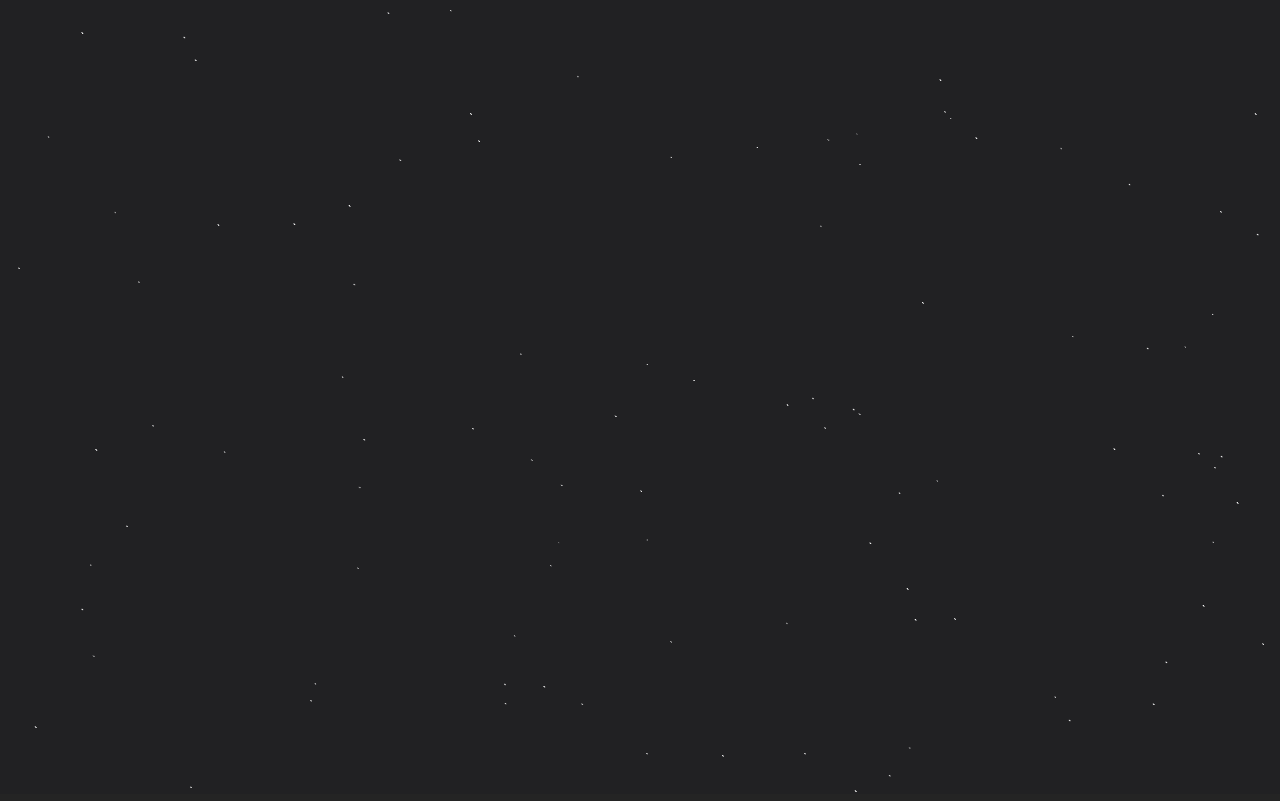
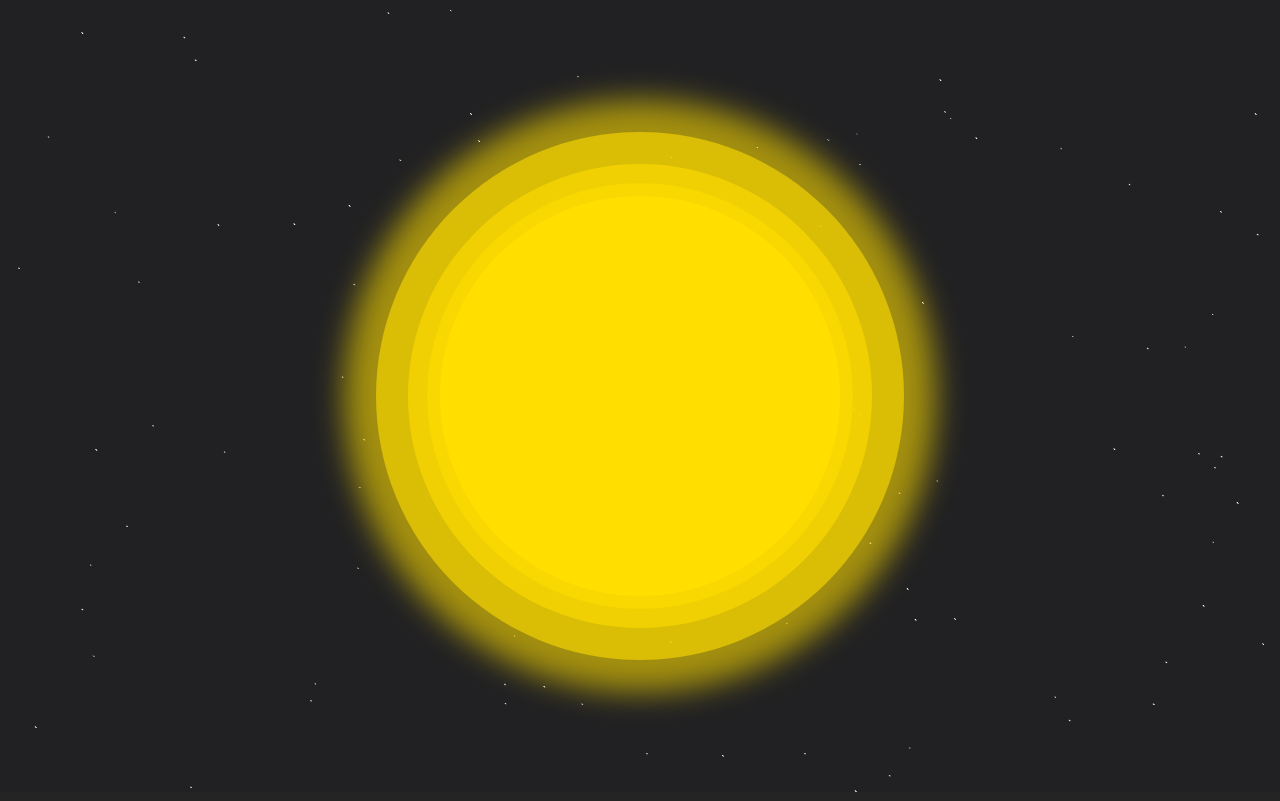
Before and after one commit to pabloozamora/SpaceApps_EquipoDinamita, a React (Vite) app: page / in a window 1280 px wide. Built offline with nearby package versions, Linux system fonts and the light colour scheme.

Commit message:
sunAnimation

```diff
--- a/src/components/EclipseAnimation/EclipseAnimation.jsx
+++ b/src/components/EclipseAnimation/EclipseAnimation.jsx
@@ -34,7 +34,7 @@ function EclipseAnimation() {
         canvasContext.fillStyle = "white";
         canvasContext.moveTo(star.x - 1, star.y - 1);
         canvasContext.lineTo(star.x, star.y);
-        canvasContext.strokeStyle = '#ffffff';
+        canvasContext.strokeStyle = "#ffffff";
         canvasContext.stroke();
       });
     }
@@ -42,7 +42,12 @@ function EclipseAnimation() {
 
   return (
     <div className={style.eclipse}>
-      <canvas className={style.sky} ref={canvasRef} width={"1920"} height={"1080"}/>
+      <canvas
+        className={style.sky}
+        ref={canvasRef}
+        width={"1920"}
+        height={"1080"}
+      ></canvas>
       <div className={style.sun}></div>
       <div className={style.moon}></div>
     </div>
--- a/src/components/EclipseAnimation/EclipseAnimation.module.scss
+++ b/src/components/EclipseAnimation/EclipseAnimation.module.scss
@@ -1,9 +1,46 @@
+$shadowStroke: max(calc(1vw), 10px);
+
 .eclipse{
     display: block;
-    height: 70vh;
+    height: 99vh;
+    position: relative;
+    overflow: hidden;
 }
 
 .sky{
     width: 100vw;
     height: 99.2vh;
+    position: relative;
+    top: 0;
+    left: 0;
 }
+
+.sun{
+    max-width: 400px;
+    max-height: 400px;
+    width: 40%;
+    background-color: #FFDE00;
+    position: absolute;
+    top: 0;
+    bottom: 0;
+    right: -150%;
+    left: 0;
+    margin: auto;
+    aspect-ratio: 1;
+    border-radius: 50%;
+    animation-name: sunrise;
+    animation-duration: 4s;
+    animation-fill-mode: forwards;
+    box-shadow:
+        0px 0px 0px $shadowStroke #ffdd0097,
+        0px 0px 0px calc($shadowStroke*2.5) #ffdd0097,
+        0px 0px 0px calc($shadowStroke*5) #ffdd0097,
+        0px 0px 30px calc($shadowStroke*7.5) #ffdd0097,
+        ;
+}
+
+@keyframes sunrise{
+    100% {
+        right: 0;
+    }
+}
```
